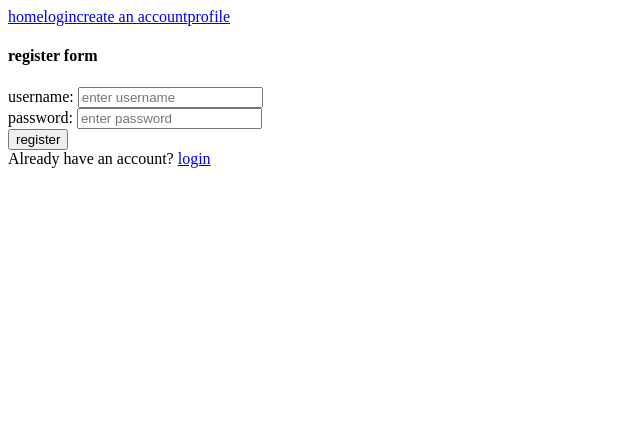
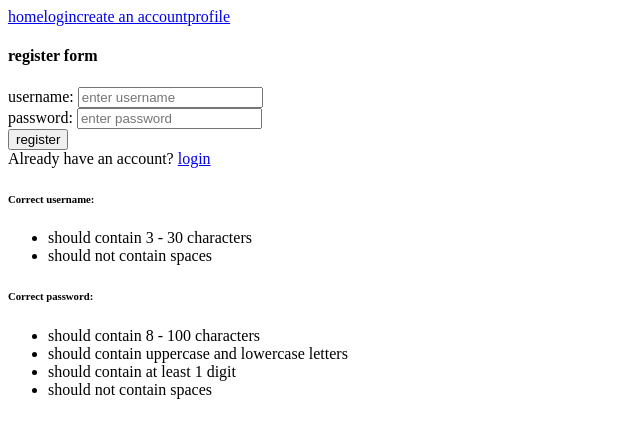
Before and after one commit to lukaszsliwinski/book-store-v2, a React (Create React App) app in the folder frontend/: page /register in a window 1280 px wide. Shown: the top 438 px of the page, without its empty margins (0-640 px from the left). Built offline with nearby package versions, Linux system fonts and the light colour scheme.

Commit message:
feat: add username and password validation

```diff
--- a/frontend/src/Register.tsx
+++ b/frontend/src/Register.tsx
@@ -58,7 +58,11 @@ export default function Register({ logged, setLogged }: ILoggedState) {
           setPassword('');
         })
         .catch((err) => {
-          setUsernameAlert(err.response.data.message);
+          if (err.response.data.item === 'username') {
+            setUsernameAlert(err.response.data.message);
+          } else if (err.response.data.item === 'password') {
+            setPasswordAlert(err.response.data.message);
+          };
         });
     };
   };
@@ -92,6 +96,18 @@ export default function Register({ logged, setLogged }: ILoggedState) {
         <button type='submit' onClick={(e) => handleSubmit(e)}>register</button>
         <div>Already have an account? <a href="/login">login</a></div>
       </form>
+      <h6>Correct username:</h6>
+      <ul>
+        <li>should contain 3 - 30 characters</li>
+        <li>should not contain spaces</li>
+      </ul>
+      <h6>Correct password:</h6>
+      <ul>
+        <li>should contain 8 - 100 characters</li>
+        <li>should contain uppercase and lowercase letters</li>
+        <li>should contain at least 1 digit</li>
+        <li>should not contain spaces</li>
+      </ul>
     </>
   );
 };
--- a/package.json
+++ b/package.json
@@ -17,7 +17,8 @@
     "dotenv": "^16.0.3",
     "express": "^4.18.2",
     "jsonwebtoken": "^8.5.1",
-    "mongoose": "^6.8.0"
+    "mongoose": "^6.8.0",
+    "password-validator": "^5.3.0"
   },
   "devDependencies": {
     "nodemon": "^2.0.20"
```
Also changed, not shown: 2 other files (tests, documents, lock files or other folders).
